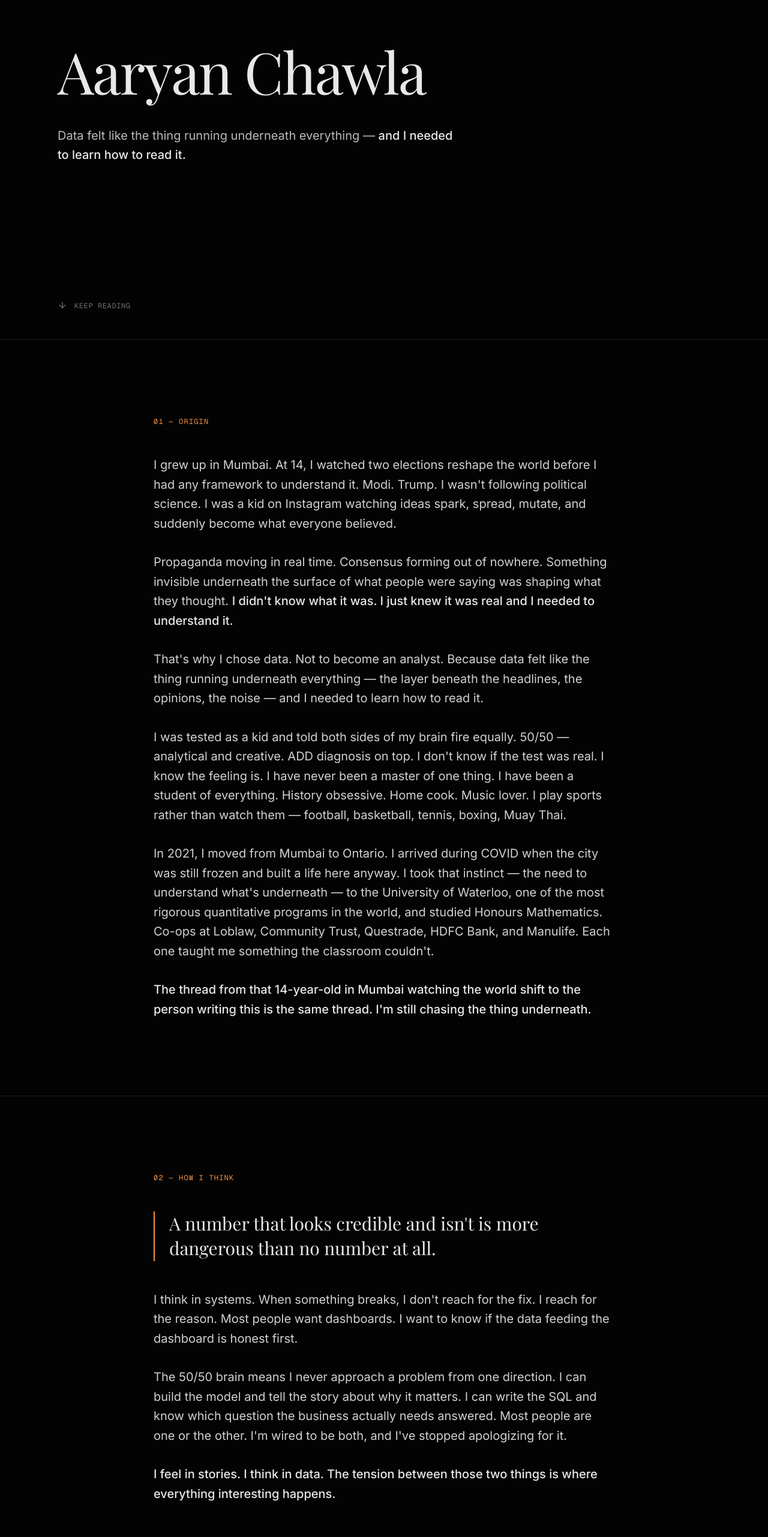
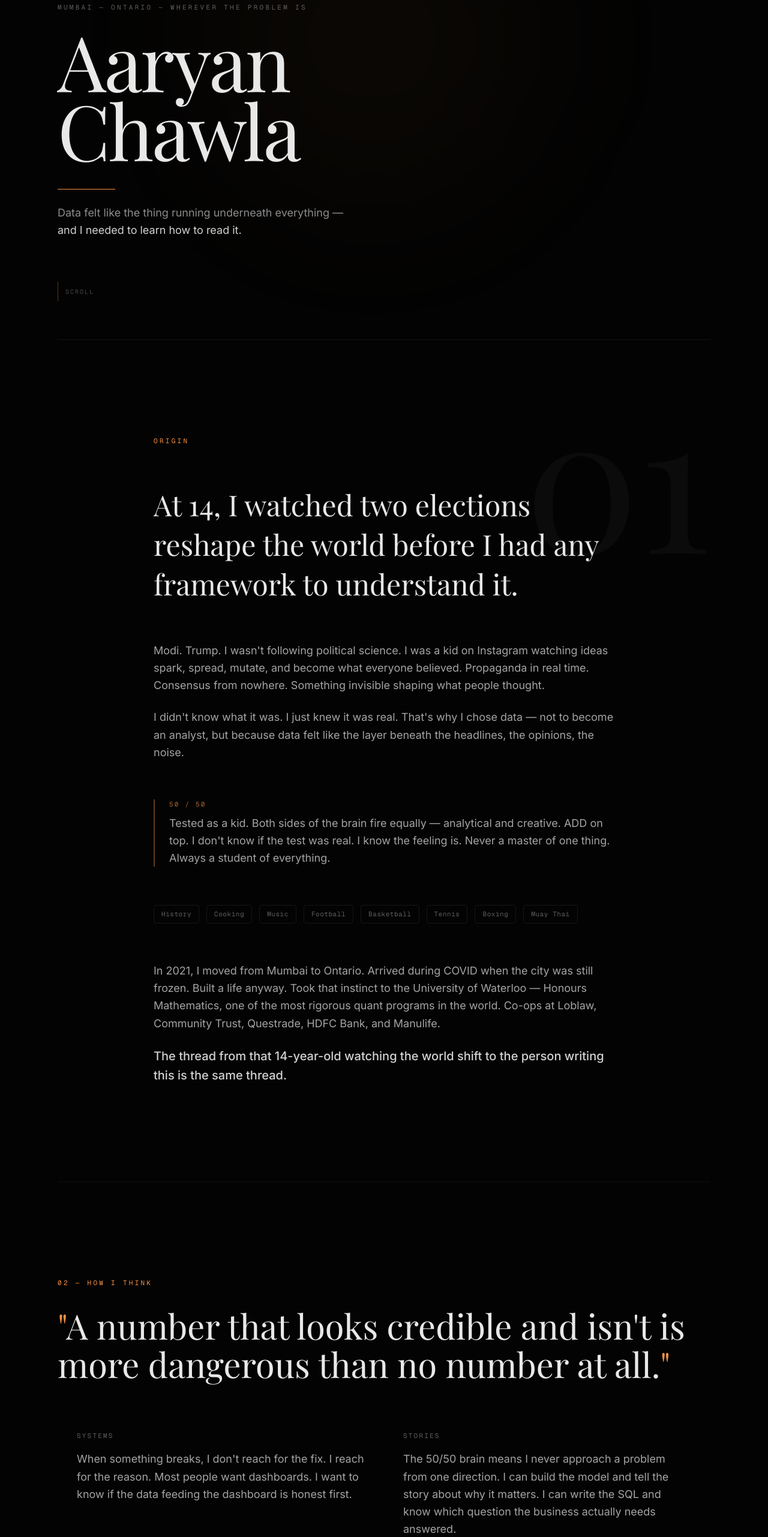
Before and after one commit to aaryan0909/v0-aaryan-chawla-manifesto, a Next.js app: page / in a window 1280 px wide. Shown: the part 234-2797 px from the top of the page at 60% size. Built offline with nearby package versions, Linux system fonts and the light colour scheme; a web font is replaced by a local one.

Commit message:
refactor: redesign page layout for better visual hierarchy\n\nAdd section dividers, remove repetitive borders, and use\ndramatic scale shifts, spatial rhythm, visual anchors, and\ntighter copy for improved visual design.

```diff
--- a/app/page.tsx
+++ b/app/page.tsx
@@ -12,10 +12,26 @@ export default function Page() {
     <main className="min-h-svh">
       <Nav />
       <Hero />
+
+      {/* Divider */}
+      <div className="mx-6 h-px bg-foreground/[0.06] md:mx-16 lg:mx-24" />
+
       <Origin />
+
+      <div className="mx-6 h-px bg-foreground/[0.06] md:mx-16 lg:mx-24" />
+
       <HowIThink />
+
+      <div className="mx-6 h-px bg-foreground/[0.06] md:mx-16 lg:mx-24" />
+
       <Proof />
+
+      <div className="mx-6 h-px bg-foreground/[0.06] md:mx-16 lg:mx-24" />
+
       <WhatNext />
+
+      <div className="mx-6 h-px bg-foreground/[0.06] md:mx-16 lg:mx-24" />
+
       <Contact />
       <Footer />
     </main>
--- a/components/hero.tsx
+++ b/components/hero.tsx
@@ -1,7 +1,6 @@
 "use client"
 
 import { useEffect, useState } from "react"
-import { ArrowDown } from "lucide-react"
 
 export function Hero() {
   const [isVisible, setIsVisible] = useState(false)
@@ -12,47 +11,56 @@ export function Hero() {
   }, [])
 
   return (
-    <section className="relative flex min-h-svh flex-col justify-between px-6 py-12 md:px-16 lg:px-24">
-      <div
-        className={`transition-all duration-1000 ease-out ${
-          isVisible ? "translate-y-0 opacity-100" : "translate-y-8 opacity-0"
-        }`}
-      >
-        <p className="font-mono text-xs tracking-widest text-muted-foreground uppercase">
-          Mumbai &mdash; Ontario
-        </p>
-      </div>
+    <section className="relative flex min-h-svh flex-col justify-end px-6 pb-16 pt-24 md:px-16 lg:px-24">
+      {/* Ambient glow */}
+      <div className="pointer-events-none absolute top-0 left-1/4 h-[600px] w-[600px] rounded-full bg-highlight/[0.03] blur-[120px]" />
 
-      <div className="flex max-w-4xl flex-col gap-8 py-24 md:py-32">
-        <h1
-          className={`font-serif text-5xl leading-tight font-light tracking-tight text-primary md:text-7xl lg:text-8xl transition-all duration-1000 delay-200 ease-out ${
-            isVisible ? "translate-y-0 opacity-100" : "translate-y-12 opacity-0"
+      <div className="relative flex flex-col gap-6">
+        <p
+          className={`font-mono text-[11px] tracking-[0.3em] text-foreground/40 uppercase transition-all duration-700 ${
+            isVisible ? "translate-y-0 opacity-100" : "translate-y-4 opacity-0"
           }`}
         >
-          <span className="text-balance">Aaryan Chawla</span>
+          Mumbai &mdash; Ontario &mdash; Wherever the problem is
+        </p>
+
+        <h1
+          className={`font-serif text-[clamp(3.5rem,10vw,9rem)] leading-[0.9] font-light tracking-tight text-primary transition-all duration-1000 delay-200 ease-out ${
+            isVisible ? "translate-y-0 opacity-100" : "translate-y-16 opacity-0"
+          }`}
+        >
+          Aaryan
+          <br />
+          Chawla
         </h1>
+
+        <div
+          className={`mt-4 h-px w-24 bg-highlight transition-all duration-1000 delay-500 ease-out ${
+            isVisible ? "w-24 opacity-100" : "w-0 opacity-0"
+          }`}
+        />
+
         <p
-          className={`max-w-2xl text-lg leading-relaxed text-foreground/80 md:text-xl transition-all duration-1000 delay-500 ease-out ${
+          className={`max-w-lg text-base leading-relaxed text-foreground/60 md:text-lg transition-all duration-1000 delay-600 ease-out ${
             isVisible ? "translate-y-0 opacity-100" : "translate-y-8 opacity-0"
           }`}
         >
-          Data felt like the thing running underneath everything
-          {" "}&mdash;{" "}
-          <span className="text-foreground font-medium">
+          Data felt like the thing running underneath everything &mdash;{" "}
+          <span className="text-foreground/90">
             and I needed to learn how to read it.
           </span>
         </p>
-      </div>
 
-      <div
-        className={`flex items-center gap-3 transition-all duration-1000 delay-700 ease-out ${
-          isVisible ? "translate-y-0 opacity-100" : "translate-y-4 opacity-0"
-        }`}
-      >
-        <ArrowDown className="h-4 w-4 animate-bounce text-muted-foreground" />
-        <span className="font-mono text-xs tracking-wider text-muted-foreground uppercase">
-          Keep reading
-        </span>
+        <div
+          className={`mt-12 flex items-center gap-3 transition-all duration-1000 delay-700 ease-out ${
+            isVisible ? "translate-y-0 opacity-100" : "translate-y-4 opacity-0"
+          }`}
+        >
+          <div className="h-8 w-px animate-pulse bg-highlight/60" />
+          <span className="font-mono text-[10px] tracking-[0.2em] text-foreground/30 uppercase">
+            Scroll
+          </span>
+        </div>
       </div>
     </section>
   )
--- a/components/how-i-think.tsx
+++ b/components/how-i-think.tsx
@@ -11,67 +11,67 @@ export function HowIThink() {
       ([entry]) => {
         if (entry.isIntersecting) setIsVisible(true)
       },
-      { threshold: 0.15 }
+      { threshold: 0.1 }
     )
     if (ref.current) observer.observe(ref.current)
     return () => observer.disconnect()
   }, [])
 
   return (
-    <section
-      ref={ref}
-      className="border-t border-border px-6 py-24 md:px-16 md:py-32 lg:px-24"
-    >
-      <div className="mx-auto max-w-3xl">
-        <p
-          className={`mb-12 font-mono text-xs tracking-widest text-highlight uppercase transition-all duration-700 ${
+    <section ref={ref} className="relative overflow-hidden px-6 py-32 md:px-16 md:py-40 lg:px-24">
+      {/* Full-width background quote */}
+      <div
+        className={`mb-20 transition-all duration-1000 ${
+          isVisible ? "translate-y-0 opacity-100" : "translate-y-12 opacity-0"
+        }`}
+      >
+        <p className="font-mono text-[11px] tracking-[0.3em] text-highlight uppercase mb-8">
+          02 &mdash; How I think
+        </p>
+        <blockquote className="font-serif text-[clamp(1.8rem,4.5vw,4rem)] leading-[1.1] font-light text-primary">
+          <span className="text-highlight">{'"'}</span>
+          A number that looks credible and isn{"'"}t is more dangerous than no number at all.
+          <span className="text-highlight">{'"'}</span>
+        </blockquote>
+      </div>
+
+      {/* Two-column layout for the thinking patterns */}
+      <div className="mx-auto max-w-5xl">
+        <div className="grid gap-12 md:grid-cols-2 md:gap-16">
+          <div
+            className={`flex flex-col gap-4 transition-all duration-700 delay-200 ${
+              isVisible ? "translate-y-0 opacity-100" : "translate-y-8 opacity-0"
+            }`}
+          >
+            <h3 className="font-mono text-[11px] tracking-[0.2em] text-foreground/40 uppercase">
+              Systems
+            </h3>
+            <p className="text-base leading-relaxed text-foreground/70 md:text-lg">
+              When something breaks, I don{"'"}t reach for the fix. I reach for the reason. Most people want dashboards. I want to know if the data feeding the dashboard is honest first.
+            </p>
+          </div>
+
+          <div
+            className={`flex flex-col gap-4 transition-all duration-700 delay-300 ${
+              isVisible ? "translate-y-0 opacity-100" : "translate-y-8 opacity-0"
+            }`}
+          >
+            <h3 className="font-mono text-[11px] tracking-[0.2em] text-foreground/40 uppercase">
+              Stories
+            </h3>
+            <p className="text-base leading-relaxed text-foreground/70 md:text-lg">
+              The 50/50 brain means I never approach a problem from one direction. I can build the model and tell the story about why it matters. I can write the SQL and know which question the business actually needs answered.
+            </p>
+          </div>
+        </div>
+
+        <div
+          className={`mt-20 border-t border-foreground/[0.08] pt-8 transition-all duration-700 delay-[400ms] ${
             isVisible ? "translate-y-0 opacity-100" : "translate-y-6 opacity-0"
           }`}
         >
-          02 &mdash; How I think
-        </p>
-
-        <blockquote
-          className={`mb-12 border-l-2 border-highlight pl-6 font-serif text-2xl leading-snug font-light text-primary md:text-3xl transition-all duration-700 delay-100 ${
-            isVisible ? "translate-y-0 opacity-100" : "translate-y-8 opacity-0"
-          }`}
-        >
-          A number that looks credible and isn{"'"}t is more dangerous than no
-          number at all.
-        </blockquote>
-
-        <div className="flex flex-col gap-8">
-          <p
-            className={`text-lg leading-relaxed text-foreground/90 md:text-xl transition-all duration-700 delay-200 ${
-              isVisible ? "translate-y-0 opacity-100" : "translate-y-6 opacity-0"
-            }`}
-          >
-            I think in systems. When something breaks, I don{"'"}t reach for the fix.
-            I reach for the reason. Most people want dashboards. I want to know
-            if the data feeding the dashboard is honest first.
-          </p>
-
-          <p
-            className={`text-lg leading-relaxed text-foreground/90 md:text-xl transition-all duration-700 delay-300 ${
-              isVisible ? "translate-y-0 opacity-100" : "translate-y-6 opacity-0"
-            }`}
-          >
-            The 50/50 brain means I never approach a problem from one direction.
-            I can build the model and tell the story about why it matters. I can
-            write the SQL and know which question the business actually needs
-            answered. Most people are one or the other. I{"'"}m wired to be both,
-            and I{"'"}ve stopped apologizing for it.
-          </p>
-
-          <p
-            className={`text-lg leading-relaxed text-foreground/90 md:text-xl transition-all duration-700 delay-[400ms] ${
-              isVisible ? "translate-y-0 opacity-100" : "translate-y-6 opacity-0"
-            }`}
-          >
-            <span className="text-foreground font-medium">
-              I feel in stories. I think in data. The tension between those two
-              things is where everything interesting happens.
-            </span>
+          <p className="max-w-xl text-lg leading-relaxed text-foreground/90 font-medium md:text-xl">
+            I feel in stories. I think in data. The tension between those two is where everything interesting happens.
           </p>
         </div>
       </div>
--- a/components/origin.tsx
+++ b/components/origin.tsx
@@ -11,98 +11,106 @@ export function Origin() {
       ([entry]) => {
         if (entry.isIntersecting) setIsVisible(true)
       },
-      { threshold: 0.15 }
+      { threshold: 0.1 }
     )
     if (ref.current) observer.observe(ref.current)
     return () => observer.disconnect()
   }, [])
 
   return (
-    <section
-      ref={ref}
-      className="border-t border-border px-6 py-24 md:px-16 md:py-32 lg:px-24"
-    >
-      <div className="mx-auto max-w-3xl">
+    <section ref={ref} className="relative px-6 py-32 md:px-16 md:py-40 lg:px-24">
+      {/* Section number as background watermark */}
+      <span className="pointer-events-none absolute top-16 right-6 font-serif text-[12rem] leading-none font-light text-foreground/[0.03] md:right-16 md:text-[20rem] lg:right-24">
+        01
+      </span>
+
+      <div className="relative mx-auto max-w-3xl">
         <p
-          className={`mb-12 font-mono text-xs tracking-widest text-highlight uppercase transition-all duration-700 ${
+          className={`mb-16 font-mono text-[11px] tracking-[0.3em] text-highlight uppercase transition-all duration-700 ${
             isVisible ? "translate-y-0 opacity-100" : "translate-y-6 opacity-0"
           }`}
         >
-          01 &mdash; Origin
+          Origin
         </p>
 
-        <div className="flex flex-col gap-8">
+        {/* The hook -- large serif */}
+        <h2
+          className={`mb-16 font-serif text-3xl leading-snug font-light text-primary md:text-4xl lg:text-5xl transition-all duration-700 delay-100 ${
+            isVisible ? "translate-y-0 opacity-100" : "translate-y-8 opacity-0"
+          }`}
+        >
+          <span className="text-balance">
+            At 14, I watched two elections reshape the world before I had any framework to understand it.
+          </span>
+        </h2>
+
+        {/* Tight paragraphs */}
+        <div className="flex flex-col gap-6">
           <p
-            className={`text-lg leading-relaxed text-foreground/90 md:text-xl transition-all duration-700 delay-100 ${
+            className={`text-base leading-relaxed text-foreground/70 md:text-lg transition-all duration-700 delay-200 ${
               isVisible ? "translate-y-0 opacity-100" : "translate-y-6 opacity-0"
             }`}
           >
-            I grew up in Mumbai. At 14, I watched two elections reshape the world
-            before I had any framework to understand it. Modi. Trump. I wasn{"'"}t
-            following political science. I was a kid on Instagram watching ideas
-            spark, spread, mutate, and suddenly become what everyone believed.
+            Modi. Trump. I wasn{"'"}t following political science. I was a kid on Instagram watching ideas spark, spread, mutate, and become what everyone believed. Propaganda in real time. Consensus from nowhere. Something invisible shaping what people thought.
           </p>
 
           <p
-            className={`text-lg leading-relaxed text-foreground/90 md:text-xl transition-all duration-700 delay-200 ${
+            className={`text-base leading-relaxed text-foreground/70 md:text-lg transition-all duration-700 delay-300 ${
               isVisible ? "translate-y-0 opacity-100" : "translate-y-6 opacity-0"
             }`}
           >
-            Propaganda moving in real time. Consensus forming out of nowhere.
-            Something invisible underneath the surface of what people were
-            saying was shaping what they thought.{" "}
-            <span className="text-foreground font-medium">
-              I didn{"'"}t know what it was. I just knew it was real and I needed to understand it.
+            I didn{"'"}t know what it was. I just knew it was real. That{"'"}s why I chose data &mdash; not to become an analyst, but because data felt like the layer beneath the headlines, the opinions, the noise.
+          </p>
+        </div>
+
+        {/* Visual break -- the 50/50 brain */}
+        <div
+          className={`my-16 flex items-start gap-6 border-l-2 border-highlight/40 pl-6 transition-all duration-700 delay-[400ms] ${
+            isVisible ? "translate-y-0 opacity-100" : "translate-y-6 opacity-0"
+          }`}
+        >
+          <div>
+            <p className="mb-2 font-mono text-[11px] tracking-[0.2em] text-highlight/70 uppercase">
+              50 / 50
+            </p>
+            <p className="text-base leading-relaxed text-foreground/70 md:text-lg">
+              Tested as a kid. Both sides of the brain fire equally &mdash; analytical and creative. ADD on top. I don{"'"}t know if the test was real. I know the feeling is. Never a master of one thing. Always a student of everything.
+            </p>
+          </div>
+        </div>
+
+        {/* Tags as visual texture */}
+        <div
+          className={`mb-16 flex flex-wrap gap-3 transition-all duration-700 delay-500 ${
+            isVisible ? "translate-y-0 opacity-100" : "translate-y-6 opacity-0"
+          }`}
+        >
+          {["History", "Cooking", "Music", "Football", "Basketball", "Tennis", "Boxing", "Muay Thai"].map((tag) => (
+            <span
+              key={tag}
+              className="rounded-sm border border-foreground/[0.08] px-3 py-1.5 font-mono text-[11px] tracking-wider text-foreground/40"
+            >
+              {tag}
             </span>
+          ))}
+        </div>
+
+        {/* The bridge to now */}
+        <div className="flex flex-col gap-6">
+          <p
+            className={`text-base leading-relaxed text-foreground/70 md:text-lg transition-all duration-700 delay-[600ms] ${
+              isVisible ? "translate-y-0 opacity-100" : "translate-y-6 opacity-0"
+            }`}
+          >
+            In 2021, I moved from Mumbai to Ontario. Arrived during COVID when the city was still frozen. Built a life anyway. Took that instinct to the University of Waterloo &mdash; Honours Mathematics, one of the most rigorous quant programs in the world. Co-ops at Loblaw, Community Trust, Questrade, HDFC Bank, and Manulife.
           </p>
 
           <p
-            className={`text-lg leading-relaxed text-foreground/90 md:text-xl transition-all duration-700 delay-300 ${
+            className={`text-lg leading-relaxed text-foreground/90 font-medium md:text-xl transition-all duration-700 delay-700 ${
               isVisible ? "translate-y-0 opacity-100" : "translate-y-6 opacity-0"
             }`}
           >
-            That{"'"}s why I chose data. Not to become an analyst. Because data felt
-            like the thing running underneath everything &mdash; the layer beneath the
-            headlines, the opinions, the noise &mdash; and I needed to learn how to read it.
-          </p>
-
-          <p
-            className={`text-lg leading-relaxed text-foreground/90 md:text-xl transition-all duration-700 delay-[400ms] ${
-              isVisible ? "translate-y-0 opacity-100" : "translate-y-6 opacity-0"
-            }`}
-          >
-            I was tested as a kid and told both sides of my brain fire equally.
-            50/50 &mdash; analytical and creative. ADD diagnosis on top. I don{"'"}t know
-            if the test was real. I know the feeling is. I have never been a
-            master of one thing. I have been a student of everything. History
-            obsessive. Home cook. Music lover. I play sports rather than watch
-            them &mdash; football, basketball, tennis, boxing, Muay Thai.
-          </p>
-
-          <p
-            className={`text-lg leading-relaxed text-foreground/90 md:text-xl transition-all duration-700 delay-500 ${
-              isVisible ? "translate-y-0 opacity-100" : "translate-y-6 opacity-0"
-            }`}
-          >
-            In 2021, I moved from Mumbai to Ontario. I arrived during COVID when
-            the city was still frozen and built a life here anyway. I took that
-            instinct &mdash; the need to understand what{"'"}s underneath &mdash; to the
-            University of Waterloo, one of the most rigorous quantitative programs
-            in the world, and studied Honours Mathematics. Co-ops at Loblaw,
-            Community Trust, Questrade, HDFC Bank, and Manulife. Each one taught
-            me something the classroom couldn{"'"}t.
-          </p>
-
-          <p
-            className={`text-lg leading-relaxed text-foreground/90 md:text-xl transition-all duration-700 delay-[600ms] ${
-              isVisible ? "translate-y-0 opacity-100" : "translate-y-6 opacity-0"
-            }`}
-          >
-            <span className="text-foreground font-medium">
-              The thread from that 14-year-old in Mumbai watching the world shift
-              to the person writing this is the same thread. I{"'"}m still chasing the
-              thing underneath.
-            </span>
+            The thread from that 14-year-old watching the world shift to the person writing this is the same thread.
           </p>
         </div>
       </div>
```
Also changed, not shown: components/contact.tsx (+19 -20 lines), components/proof.tsx (+34 -21 lines), components/what-next.tsx (+18 -23 lines).
